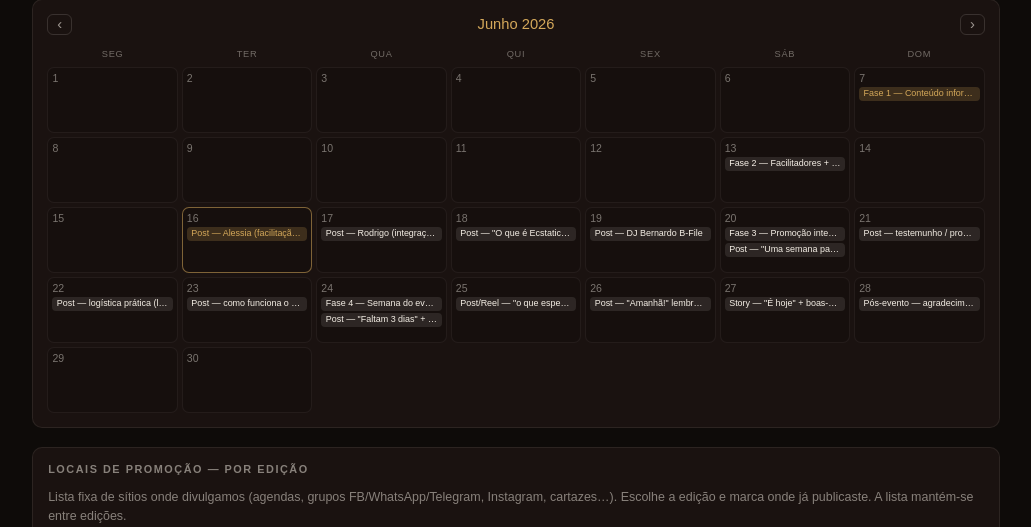
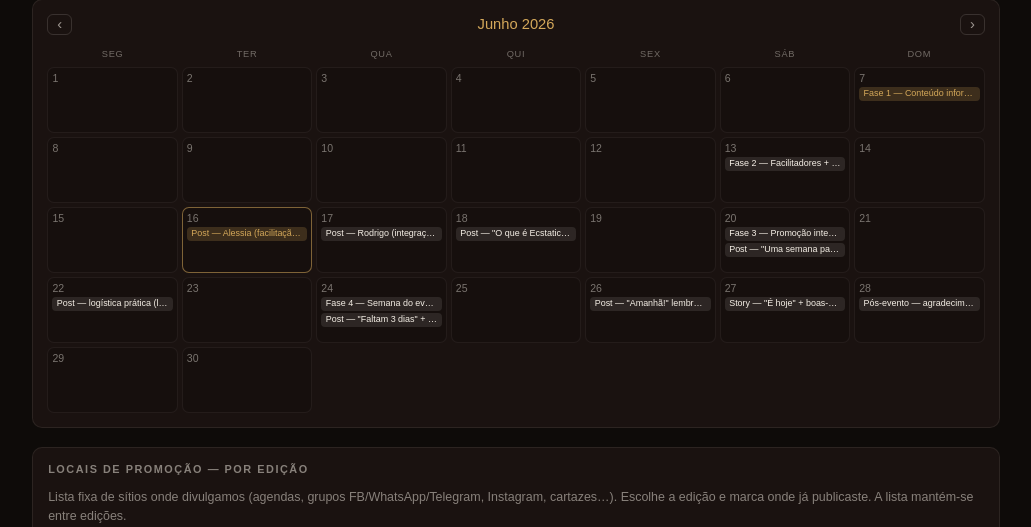
Before and after one commit to InnerFlect-Tech/ecstaticdance-viseu, a PHP site: page /server/admin/promotion.php in a window 1280 px wide. Shown: the part 197-724 px from the top of the page, without its empty margins (124-1155 px from the left). Run offline with PHP 8.4, Linux system fonts and the light colour scheme; the visitor is signed in with stand-in values (Sample User, id 1); some libraries are stand-ins or nearby versions.

Commit message:
Promoção: cortar posts de 19/21/23/25 jun do calendário #02
Equipa aprovou todos menos esses 4. Removidos do seed canónico + prune
idempotente (source+post_date) para apagar os já existentes em produção.

Co-Authored-By: Claude Opus 4.8 (1M context) <noreply@anthropic.com>

```diff
--- a/server/admin/campaign-lib.php
+++ b/server/admin/campaign-lib.php
@@ -191,13 +191,9 @@ function edv_campaign_seed_promo_schedule(PDO $pdo): void
         ['promocao', 'Post — Alessia (facilitação: círculo + cacau)', null, 'doing', null, '2026-06-16', 2, 'Instagram/Facebook', 'Apresentar a Alessia: círculo de abertura + cerimónia de cacau. Foto + bio curta.'],
         ['promocao', 'Post — Rodrigo (integração)', null, 'todo', null, '2026-06-17', 2, 'Instagram/Facebook', 'Apresentar o Rodrigo: espaço de integração após a dança. Foto + bio curta.'],
         ['promocao', 'Post — "O que é Ecstatic Dance" (genérico)', 'Carolina', 'todo', null, '2026-06-18', 3, 'Instagram/Facebook', 'Post educativo preparado pela Carol. Desmistificar: dança consciente, sóbria, descalços, acessível a todos.'],
-        ['promocao', 'Post — DJ Bernardo B-File', null, 'todo', null, '2026-06-19', 2, 'Instagram/Facebook', 'PROPOSTA. Destacar o DJ (@b_filemusic): jornada musical de 3h ao vivo. Fecha o trio de anúncios (Alessia/Rodrigo/DJ).'],
         ['promocao', 'Post — "Uma semana para o evento"', null, 'todo', null, '2026-06-20', 3, 'Todos os canais', 'Contagem: falta 1 semana (27/6). Reforço de bilhetes. Early-bird terminou → standard 30€, regresso 20€.'],
-        ['promocao', 'Post — testemunho / prova social da 1ª edição', null, 'todo', null, '2026-06-21', 3, 'Instagram (feed + stories)', 'PROPOSTA. Foto/citação de quem dançou na 1ª edição. Confiança e pertença.'],
         ['promocao', 'Post — logística prática (local, horário, o que trazer)', null, 'todo', null, '2026-06-22', 3, 'Instagram/Facebook', 'PROPOSTA. Nua e Crua, Viseu · portas 15:30 · dança 16:00–19:00. Trazer roupa confortável e garrafa de água; dança descalça e sóbria.'],
-        ['promocao', 'Post — como funciona o preço (sliding scale)', null, 'todo', null, '2026-06-23', 3, 'IG/FB + WhatsApp 1ª edição', 'PROPOSTA. Explicar sliding scale (mín. 30€, regresso 20€). Reforçar códigos de regresso ao grupo da 1ª edição.'],
         ['promocao', 'Post — "Faltam 3 dias" + recontacto da comunidade', null, 'todo', null, '2026-06-24', 4, 'WhatsApp + IG stories', 'PROPOSTA. Lembrete + mensagem direta à comunidade da 1ª edição (via /admin → Participantes).'],
-        ['promocao', 'Post/Reel — "o que esperar numa sessão"', null, 'todo', null, '2026-06-25', 4, 'Instagram Reels', 'PROPOSTA. Vídeo curto do arco de uma sessão (chegada → dança → integração).'],
         ['promocao', 'Post — "Amanhã!" lembrete final', null, 'todo', null, '2026-06-26', 4, 'IG stories + WhatsApp + FB', 'PROPOSTA. Últimos bilhetes + detalhes de chegada (morada, horário, estacionamento).'],
         ['promocao', 'Story — "É hoje" + boas-vindas', null, 'todo', null, '2026-06-27', 4, 'Instagram stories', 'PROPOSTA. Story de manhã no dia do evento + acolhimento à chegada.'],
         ['promocao', 'Pós-evento — agradecimento + teaser próxima edição', null, 'todo', null, '2026-06-28', 4, 'Instagram/Facebook', 'PROPOSTA. Obrigado + foto + abrir "semana zero" da próxima edição (já com data). Liga à Fase 4.'],
@@ -225,6 +221,26 @@ function edv_campaign_seed_promo_schedule(PDO $pdo): void
             $now,
         ]);
     }
+}
+
+/**
+ * Remove os posts cortados pela equipa (19, 21, 23, 25 jun) do calendário #02.
+ * Chave estável source+post_date → idempotente (no-op depois de removidos).
+ */
+function edv_campaign_prune_cut_promo_posts(PDO $pdo): void
+{
+    $cut = ['2026-06-19', '2026-06-21', '2026-06-23', '2026-06-25'];
+    $in = implode(',', array_fill(0, count($cut), '?'));
+    $exists = $pdo->prepare(
+        "SELECT 1 FROM campaign_tasks WHERE source = 'promo_jun26' AND post_date IN ($in) LIMIT 1"
+    );
+    $exists->execute($cut);
+    if ($exists->fetchColumn() === false) {
+        return;
+    }
+    $pdo->prepare(
+        "DELETE FROM campaign_tasks WHERE source = 'promo_jun26' AND post_date IN ($in)"
+    )->execute($cut);
 }
 
 /** @return array<int,array<string,mixed>> */
--- a/server/admin/promotion.php
+++ b/server/admin/promotion.php
@@ -23,6 +23,7 @@ $pdo = db();
 edv_campaign_ensure_schema($pdo);
 edv_campaign_seed_from_meeting($pdo);
 edv_campaign_seed_promo_schedule($pdo);
+edv_campaign_prune_cut_promo_posts($pdo);
 edv_promo_places_ensure_schema($pdo);
 edv_promo_places_seed($pdo);
 
--- a/server/api/tarefas.php
+++ b/server/api/tarefas.php
@@ -31,6 +31,7 @@ $pdo = db();
 edv_campaign_ensure_schema($pdo);
 edv_campaign_seed_from_meeting($pdo);
 edv_campaign_seed_promo_schedule($pdo);
+edv_campaign_prune_cut_promo_posts($pdo);
 
 $rows = edv_campaign_all($pdo);
 $today = db_today_string();
```
